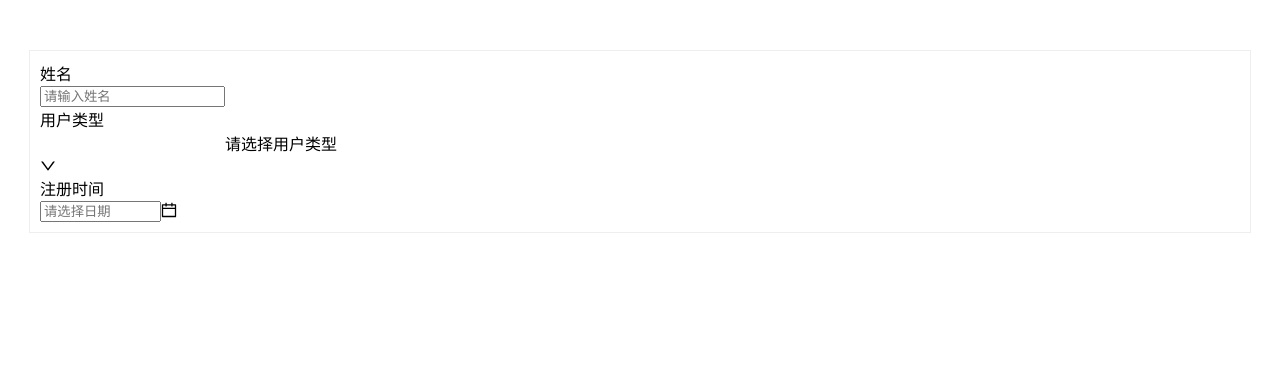
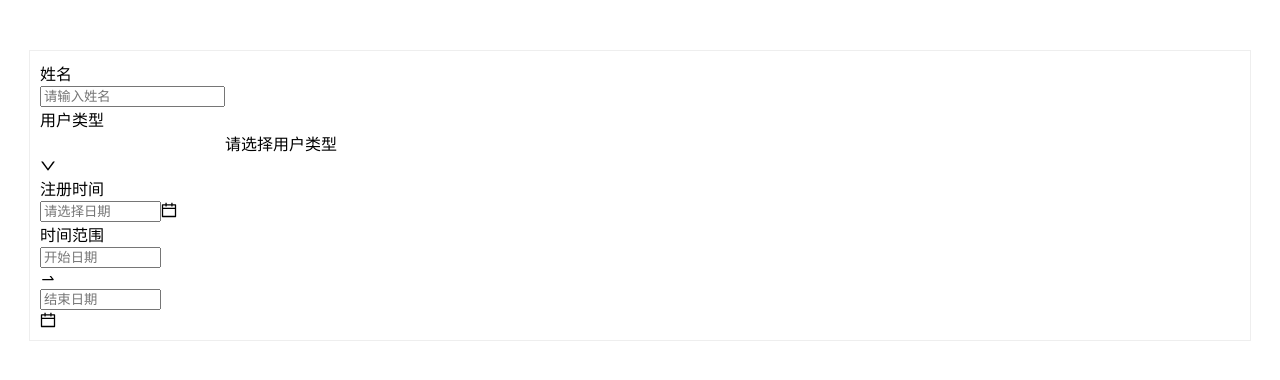
Before and after one commit to wanlijun/react-practice, a React (Vite) app: page / in a window 1280 px wide. Shown: the top 380 px of the page. Built offline with nearby package versions, Linux system fonts and the light colour scheme.

Commit message:
feat:表单基础组件搭建

```diff
--- a/package.json
+++ b/package.json
@@ -23,7 +23,7 @@
     "@umijs/plugin-antd": "^0.15.0",
     "@vitejs/plugin-react": "^1.0.7",
     "dumi": "^1.1.38",
-    "pont-engine": "^1.0.13",
+    "pont-engine": "1.1.1",
     "typescript": "^4.4.4",
     "vite": "^2.7.2"
   }
--- a/src/App.tsx
+++ b/src/App.tsx
@@ -72,6 +72,17 @@ function App() {
         }
       ]
     },
+    {
+      type: FormItemType.DATE_RANGE,
+      label: '时间范围',
+      name: 'registerRangeDate',
+      rules: [
+        {
+          required: true,
+          message: '请选择时间范围',
+        }
+      ]
+    },
   ]
   const gridLayout = {
     number: 2,
--- /dev/null
+++ b/src/components/BaseForm/BaseDatePicker/index.module.less
@@ -0,0 +1,3 @@
+.datePicker {
+  width: 100%;
+}
--- /dev/null
+++ b/src/components/BaseForm/BaseDatePicker/index.tsx
@@ -0,0 +1,16 @@
+import { DatePicker, DatePickerProps } from 'antd';
+import styles from './index.module.less';
+
+export type IBaseDatePicker = DatePickerProps;
+const BaseDatePicker: React.FC<IBaseDatePicker>  = (props) => {
+  const {
+    ...remainProps
+  } = props;
+  return (
+    <DatePicker
+      className={styles.datePicker}
+      {...remainProps}
+    ></DatePicker>
+  )
+}
+export default BaseDatePicker
--- a/src/components/BaseForm/BaseInput/index.tsx
+++ b/src/components/BaseForm/BaseInput/index.tsx
@@ -1,6 +1,7 @@
 import { Input, InputProps } from 'antd';
 
-const BaseInput: React.FC<InputProps>  = (props) => {
+export　type IBaseInput = InputProps;
+const BaseInput: React.FC<IBaseInput>  = (props) => {
   const {
     autoComplete,
     ...remainProps
--- /dev/null
+++ b/src/components/BaseForm/BaseRangeDatePicker/index.tsx
@@ -0,0 +1,14 @@
+import { DatePicker} from 'antd';
+
+const { RangePicker } = DatePicker;
+const BaseRangeDatePicker: React.FC<any>  = (props) => {
+  const {
+    ...remainProps
+  } = props;
+  return (
+    <RangePicker
+      {...remainProps}
+    ></RangePicker>
+  )
+}
+export default BaseRangeDatePicker
--- a/src/components/BaseForm/index.d.ts
+++ b/src/components/BaseForm/index.d.ts
@@ -2,6 +2,9 @@
 import { IGridLayout } from '../GridLayout';
 import { InputProps, FormProps } from 'antd';
 import {　ISelectProps　} from './BaseSelect';
+import { IBaseInput } from './BaseInput';
+import { IBaseDatePicker } from './BaseDatePicker';
+// import { IBaseRangeDatePicker } from './BaseRangeDatePicker';
 export declare type IGridLayoutConfig = Omit<IGridLayout, 'children'>
 export enum FormItemType {
   INPUT = 'input',
@@ -44,10 +47,28 @@ export interface ISelectFormItem extends ISelectProps,IBaseFormItem  {
    */
   type: FormItemType.SELECT;
 }
-export interface NormalFormItem extends IBaseFormItem {
-  type: FormItemType.DATE | FormItemType.DATE_RANGE
+export interface IDatePickerFormItem extends IBaseFormItem{
+  /**
+   *
+   * @description 类型
+   * @default  input
+   */
+  type: FormItemType.DATE;
 }
-export type IFormItem = IInputFormItem | ISelectFormItem | NormalFormItem
+export interface IRangeDatePickerFormItem extends IBaseFormItem  {
+  /**
+   *
+   * @description 类型
+   * @default  input
+   */
+  type: FormItemType.DATE_RANGE;
+}
+export type IFormItem =
+IInputFormItem |
+ISelectFormItem |
+IDatePickerFormItem |
+IRangeDatePickerFormItem;
+
 export interface IBaseForm {
   gridLayout: IGridLayoutConfig,
   config: Array<IFormItem>,
--- a/src/components/BaseForm/index.tsx
+++ b/src/components/BaseForm/index.tsx
@@ -3,18 +3,14 @@ import { Form, DatePicker } from 'antd';
 import React from 'react';
 import BaseInput from './BaseInput';
 import BaseSelect from './BaseSelect';
+import BaseDatePicker from './BaseDatePicker';
+import BaseRangeDatePicker from './BaseRangeDatePicker';
 import GridLayout from '../GridLayout';
 import {
   FormItemType,
   IBaseForm
  } from './index.d';
 
-
-
-const layout = {
-  labelCol: { span: 8 },
-  wrapperCol: { span: 16 },
-};
 const BaseForm: React.FC<IBaseForm> = ({
   config,
   gridLayout,
@@ -81,10 +77,30 @@ const BaseForm: React.FC<IBaseForm> = ({
               name={dateName}
               rules={dateRules}
             >
-              <DatePicker
+              <BaseDatePicker
                 {...dateProps}
               >
-              </DatePicker>
+              </BaseDatePicker>
+            </Form.Item>
+          );
+        case FormItemType.DATE_RANGE:
+          const {
+            label: rangeDateLabel,
+            name: rangeDateDateName,
+            rules: rangeDateRules,
+            ...rangeDateProps
+          } = item;
+          return (
+            <Form.Item
+              key={rangeDateDateName}
+              label={rangeDateLabel}
+              name={rangeDateDateName}
+              rules={rangeDateRules}
+            >
+              <BaseRangeDatePicker
+                {...rangeDateProps}
+              >
+              </BaseRangeDatePicker>
             </Form.Item>
           );
       }
--- a/src/components/GridLayout/index.tsx
+++ b/src/components/GridLayout/index.tsx
@@ -28,7 +28,10 @@ const GridLayout: React.FC<IGridLayout> =  ({ number = 1, children, gutter }) =>
     <div className={styles.layout} style={gutterStyle}>
       {React.Children.map(children, (child) => {
         console.log(child, '=====>')
-        const colCss = child.type === Full ? Object.assign({}, colStyle, {width: '100%'}) : colStyle
+        let colCss = colStyle;
+        if (child && child.type) {
+          colCss = child.type === Full ? Object.assign({}, colStyle, {width: '100%'}) : colStyle
+        }
         return (
           <div
             className={styles.col}
```
Also changed, not shown: 1 other file (tests, documents, lock files or other folders).
